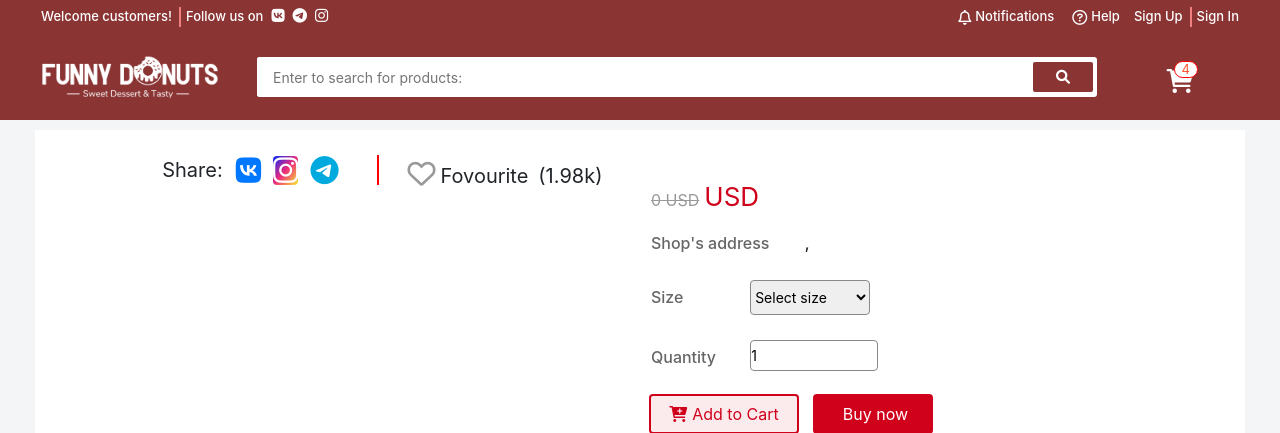
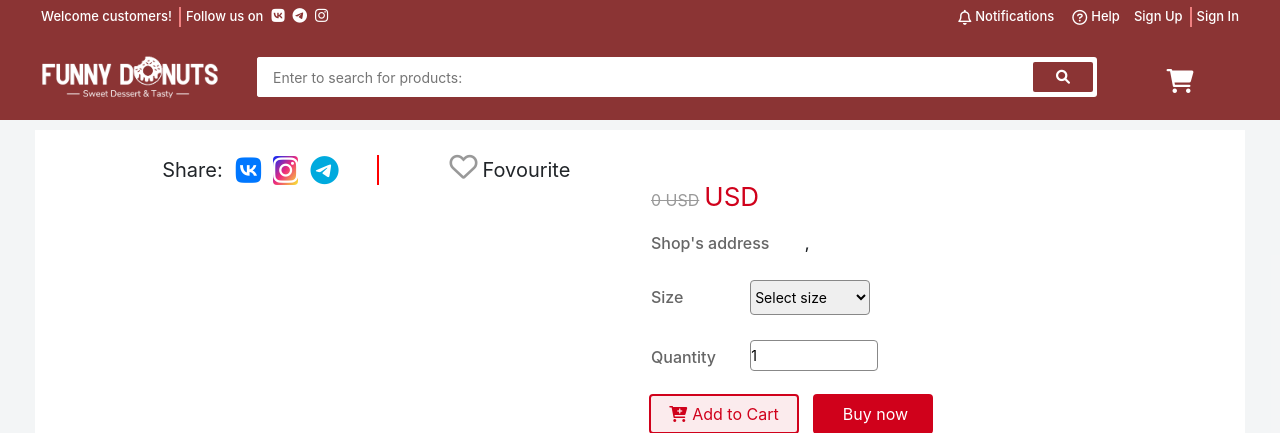
Before and after one commit to duong0011/funnyDonut, a CodeIgniter 4 app: the page made by app/Views/product.php in a window 1280 px wide. Shown: the top 433 px of the page. Run offline with PHP 8.4 and a stand-in for CodeIgniter, Linux system fonts and the light colour scheme; the template is opened without the code that fills it, so the values that code supplies are empty; some libraries are stand-ins or nearby versions.

Commit message:
sua lai viewshop2

```diff
--- a/app/Controllers/showProduct.php
+++ b/app/Controllers/showProduct.php
@@ -209,9 +209,9 @@ class showproduct extends Controller
 			$favorite = new Favorite();
 			$tmp = $this->Product->getWhere(['pid'=> $tmp_post['productid']])->getRowArray()['favorite'];
 			$tmp_post['unitid'] = session()->get('loged_user');
-			$answer['like'] = false;
+			$answer['like'] = true;
 			if(count($favorite->getWhere($tmp_post)->getResultArray()) == 0) {
-				$answer['like'] = true;
+				$answer['like'] = false;
 			}
 			$answer['numberOfLikes'] = $favorite->where(['productid'=>$tmp_post['productid']])->countAllResults();
 			return $this->response->setJSON($answer);
--- a/app/Views/product.php
+++ b/app/Views/product.php
@@ -643,8 +643,7 @@
                                     <span class="product__favourite-title">
                                         Fovourite
                                     </span>
-                                    <span class="product__favourite">
-                                        (1.98k)
+                                    <span class="product__favourite__">
                                     </span>
 
                                 </div>
@@ -1778,8 +1777,7 @@
                 }
             });
     }
-    function statusFavorite(argument) {
-        // body...
+    function statusFavorite() {
 
         $.ajax({
                 url: '<?=base_url('showProduct/numberOfLikes')?>',
@@ -1788,6 +1786,8 @@
                     productid : <?= $dataproduct['pid']?>
                 },
                 success: function (data) {
+                    $('.product__favourite__').html("");
+                        $('.product__favourite__').append("   ("+data.numberOfLikes+")");
                     if(data.like == true) {
                         document.getElementById("heart-save").checked = true;
                     }
--- a/assets/css/style.css
+++ b/assets/css/style.css
@@ -642,7 +642,7 @@ border-color: red green blue yellow */
 }
 
 .header__cart--has-cart .header__cart-count {
-    display: block;
+    display: none;
 }
 
 .header__cart-heading {
```
